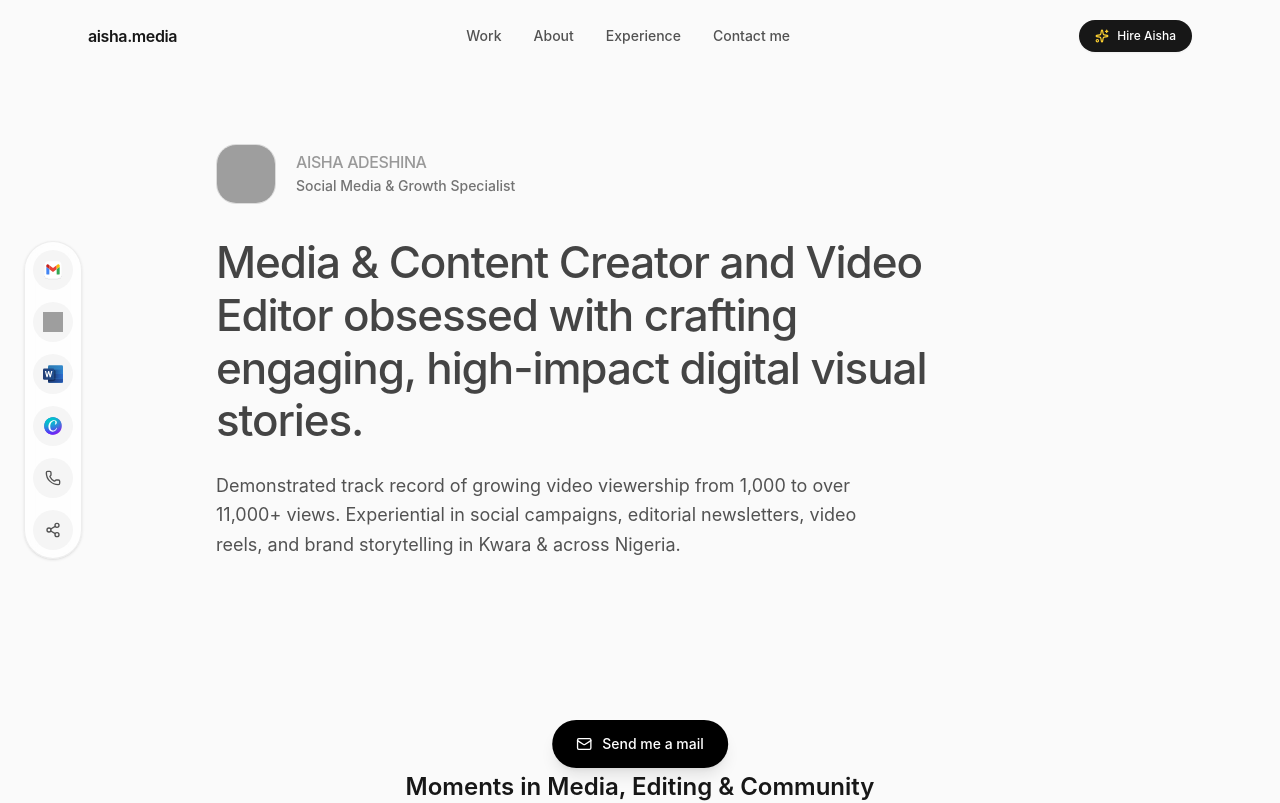
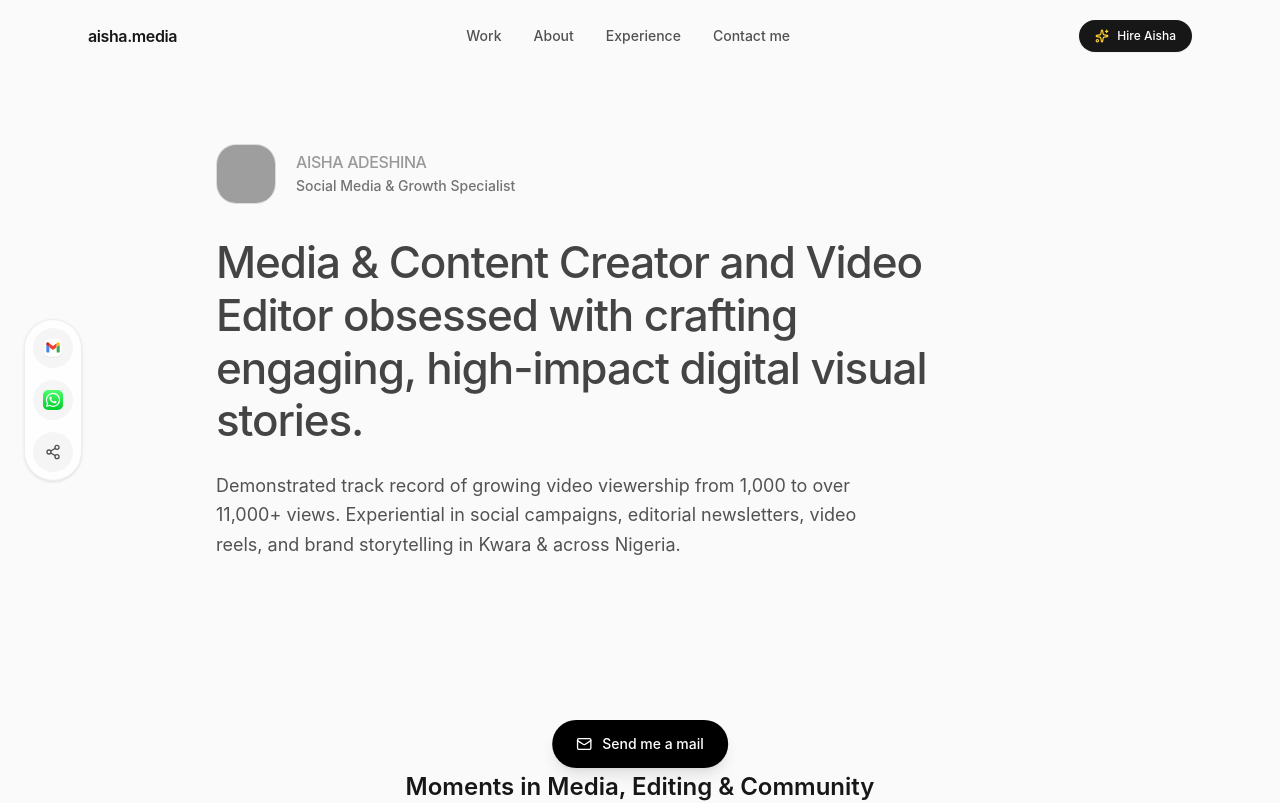
Before and after one commit to Ux-Geek/Aisha-s-Portfolio, a React (Vite) app: page / in a window 1280 px wide. Shown: the top 803 px of the page. Built offline with nearby package versions, Linux system fonts and the light colour scheme; grey boxes are pictures that could not be loaded.

Commit message:
refactor: remove LinkedIn, MS Word, and Canva links from FloatingSidebar

```diff
--- a/src/components/FloatingSidebar.tsx
+++ b/src/components/FloatingSidebar.tsx
@@ -17,29 +17,7 @@ export const FloatingSidebar: React.FC<FloatingSidebarProps> = ({ onOpenContact
         <img src="/icons/gmail.svg" alt="Email" className="w-5 h-5 transition-transform group-hover:scale-110" />
       </button>
 
-      <a
-        href={AISHA_INFO.linkedin}
-        target="_blank"
-        rel="noopener noreferrer"
-        title="LinkedIn Profile"
-        className="w-10 h-10 rounded-full bg-neutral-100 hover:bg-neutral-900 text-neutral-600 hover:text-white flex items-center justify-center transition-all cursor-pointer group"
-      >
-        <img src="/icons/linkedin.svg" alt="LinkedIn" className="w-5 h-5 transition-transform group-hover:scale-110" />
-      </a>
 
-      <div
-        title="Microsoft Word"
-        className="w-10 h-10 rounded-full bg-neutral-100 hover:bg-neutral-900 text-neutral-600 hover:text-white flex items-center justify-center transition-all cursor-default group"
-      >
-        <img src="/icons/ms_word.svg" alt="MS Word" className="w-5 h-5 transition-transform group-hover:scale-110" />
-      </div>
-
-      <div
-        title="Canva"
-        className="w-10 h-10 rounded-full bg-neutral-100 hover:bg-neutral-900 text-neutral-600 hover:text-white flex items-center justify-center transition-all cursor-default group"
-      >
-        <img src="/icons/Canva.svg" alt="Canva" className="w-5 h-5 transition-transform group-hover:scale-110" />
-      </div>
 
       <a
         href={`https://wa.me/2347065396819`}
@@ -48,7 +26,7 @@ export const FloatingSidebar: React.FC<FloatingSidebarProps> = ({ onOpenContact
         title="WhatsApp Chat"
         className="w-10 h-10 rounded-full bg-neutral-100 hover:bg-neutral-900 text-neutral-600 hover:text-white flex items-center justify-center transition-all cursor-pointer group"
       >
-        <Phone className="w-4 h-4 transition-transform group-hover:scale-110" />
+        <img src="/icons/whatsapp.svg" alt="WhatsApp" className="w-5 h-5 transition-transform group-hover:scale-110" />
       </a>
 
       <button
```
Also changed, not shown: public/icons/whatsapp.svg (added).
